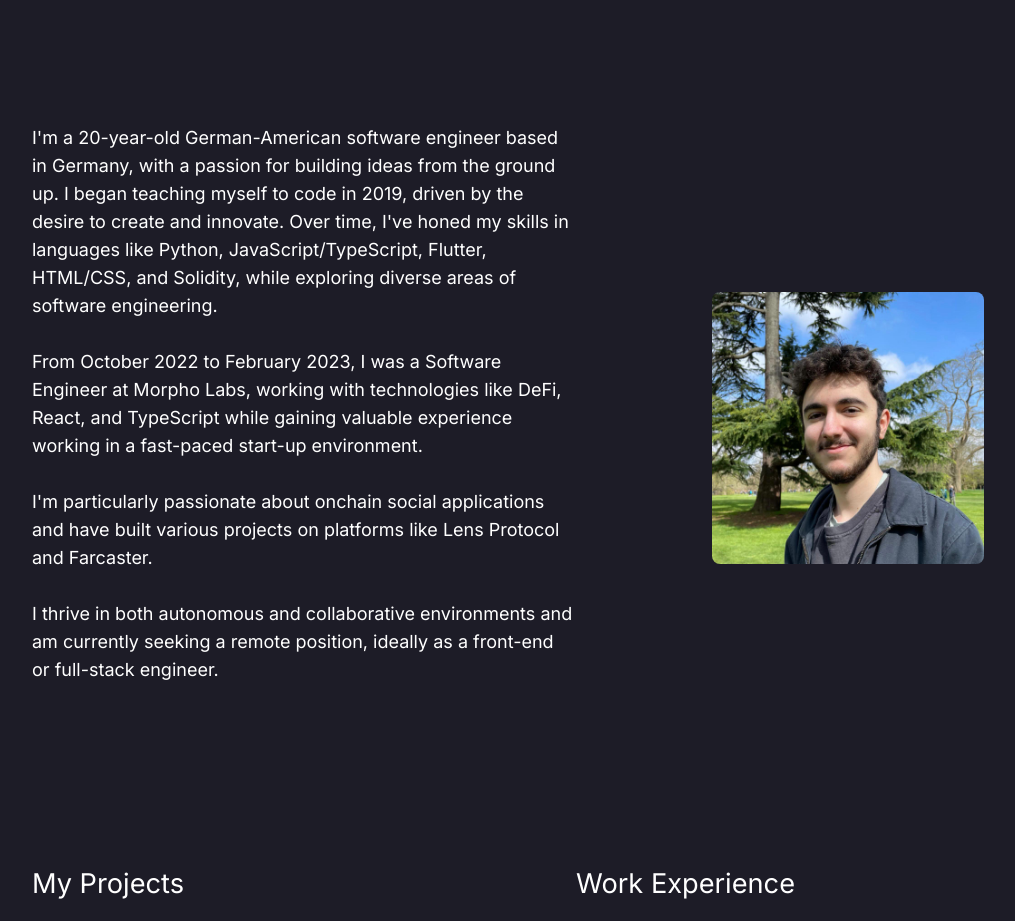
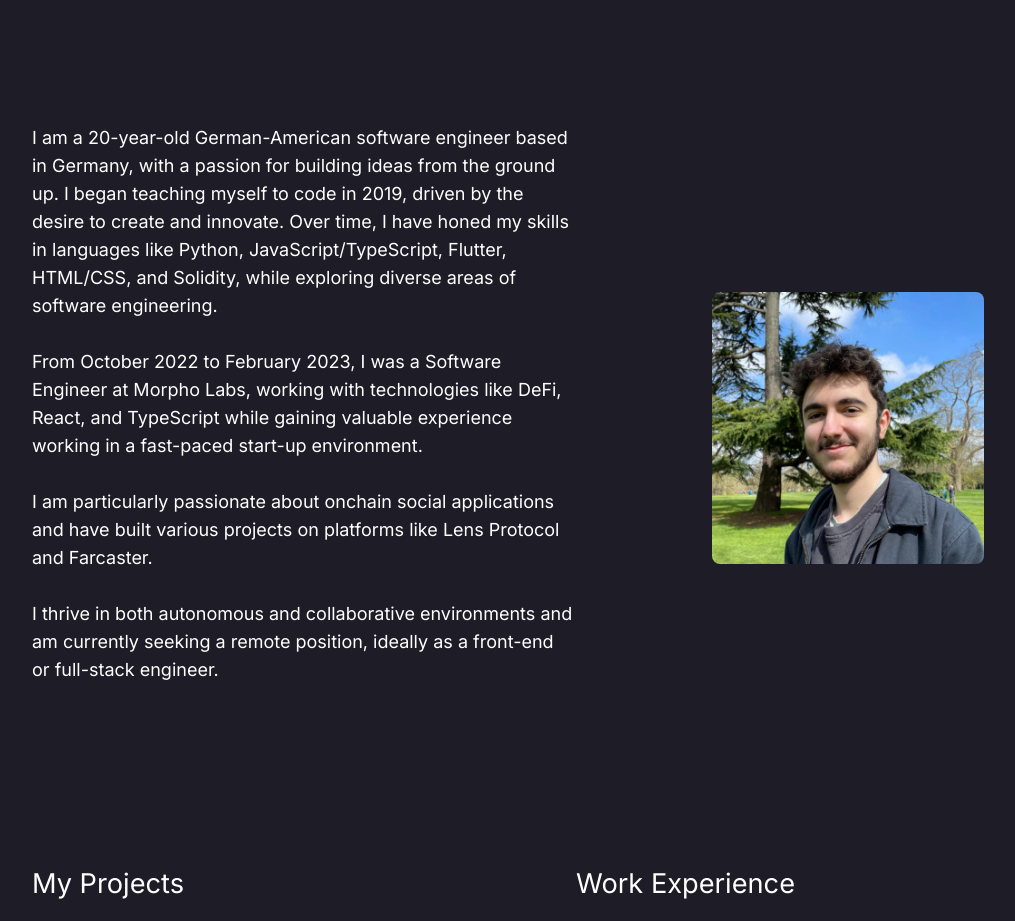
Before and after one commit to benbaessler/my-portfolio, a Next.js app: page / in a window 1280 px wide. Shown: the part 800-1721 px from the top of the page, without its empty margins (64-1079 px from the left). Built offline with nearby package versions, Linux system fonts and the light colour scheme.

Commit message:
fix: text format

```diff
--- a/src/components/About.tsx
+++ b/src/components/About.tsx
@@ -7,7 +7,7 @@ const About = () => (
       <div className="flex flex-col py-5 lg:w-1/2 items-center text-center lg:items-start lg:text-start">
         <div className="text-md md:text-lg">
           <p>
-            I'm a 20-year-old German-American software engineer based in Germany, with a passion for building ideas from the ground up. I began teaching myself to code in 2019, driven by the desire to create and innovate. Over time, I've honed my skills in languages like Python, JavaScript/TypeScript, Flutter, HTML/CSS, and Solidity, while exploring diverse areas of software engineering.
+            I am a 20-year-old German-American software engineer based in Germany, with a passion for building ideas from the ground up. I began teaching myself to code in 2019, driven by the desire to create and innovate. Over time, I have honed my skills in languages like Python, JavaScript/TypeScript, Flutter, HTML/CSS, and Solidity, while exploring diverse areas of software engineering.
           </p>
           <br />
           <p>
@@ -18,7 +18,7 @@ const About = () => (
           </p>
           <br />
           <p>
-            I'm particularly passionate about onchain social applications and have built various projects on platforms like Lens Protocol and Farcaster.
+            I am particularly passionate about onchain social applications and have built various projects on platforms like Lens Protocol and Farcaster.
           </p>
           <br />
           <p>
```
